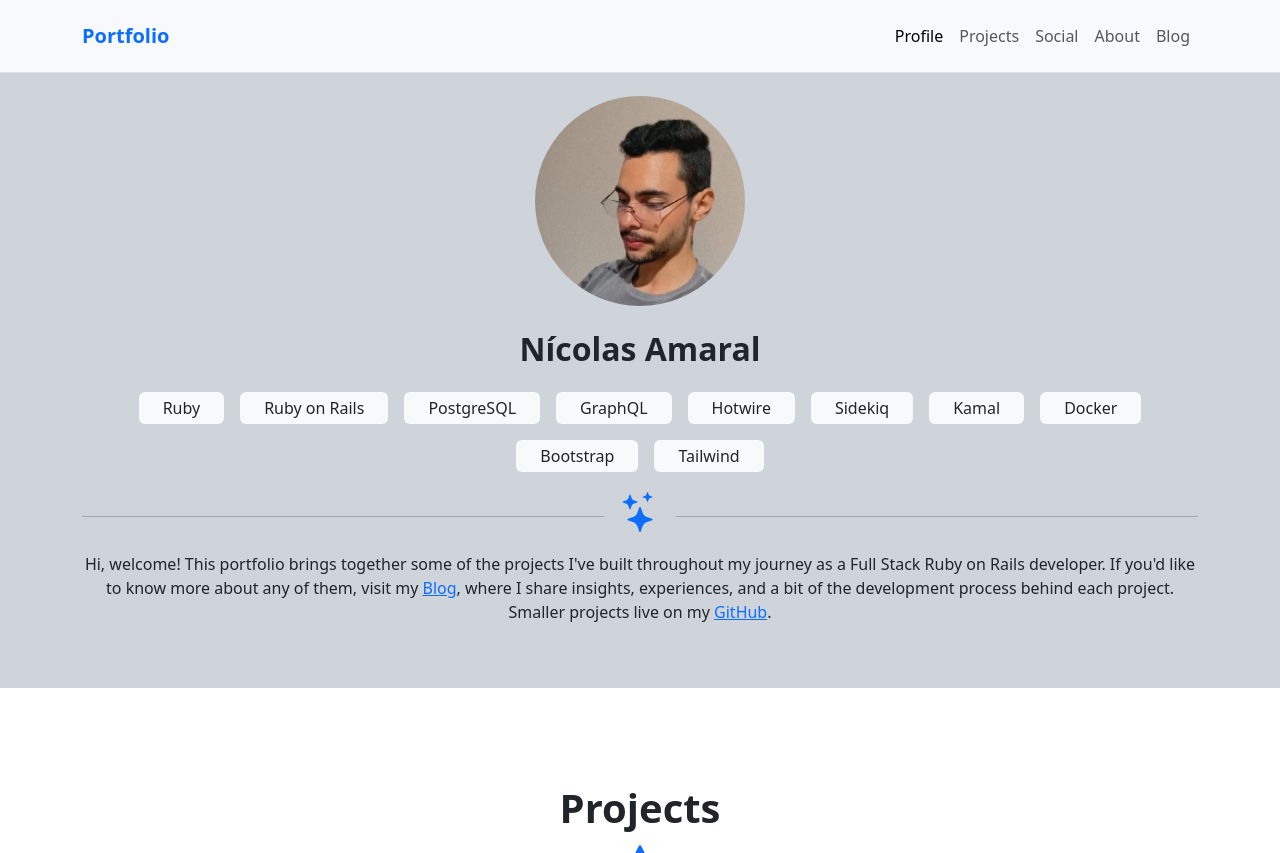
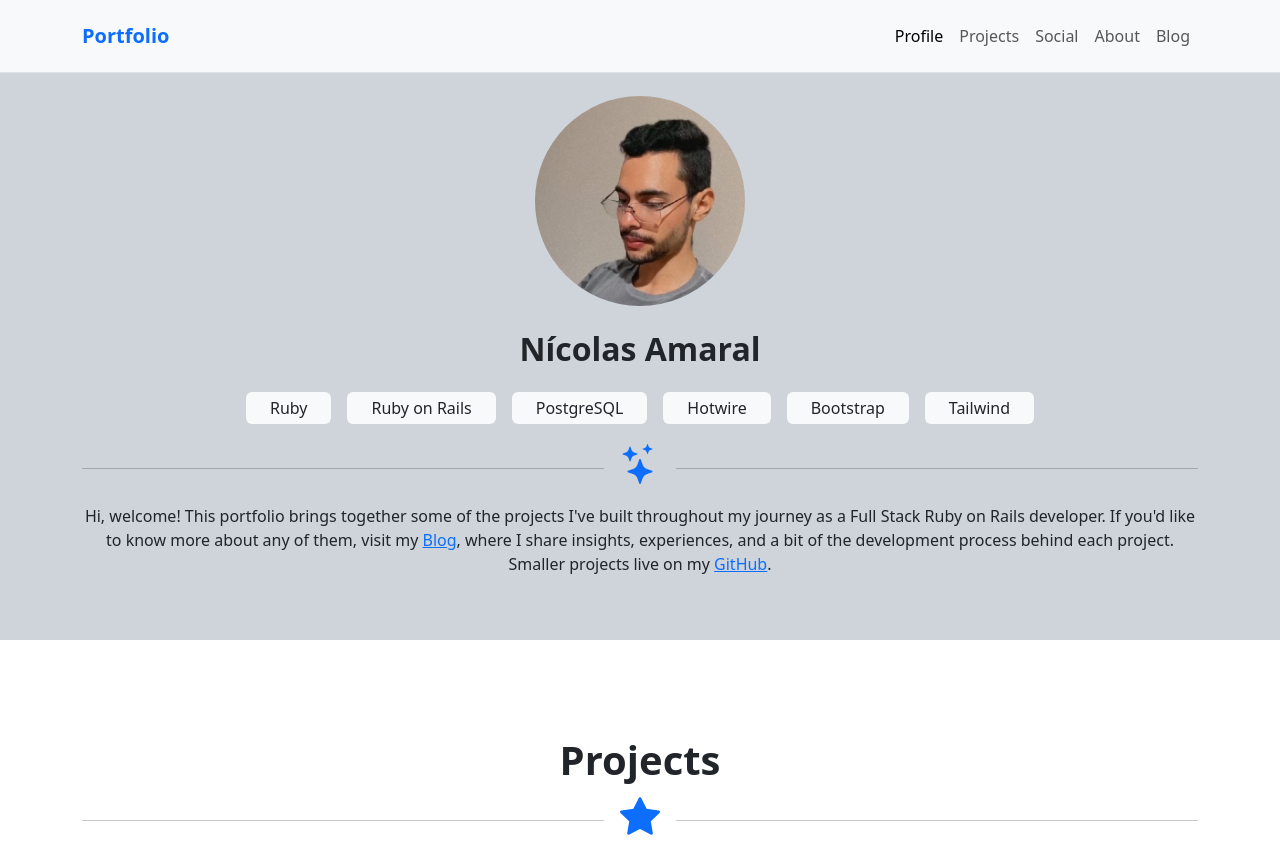
Before and after one commit to nicollinoxx/portfolio, a Jekyll site: the page built from index.markdown, in a window 1280 px wide and 900 px high, cut to the strip 0-853 px from the top of the window. Built offline with Jekyll 4.4.1, drawn with Linux system fonts in a browser that asks for light colours.

Commit message:
Redesign Boardgame Explorer thumbnail and trim homepage tools list

```diff
--- a/_config.yml
+++ b/_config.yml
@@ -12,11 +12,7 @@
   - "Ruby"
   - "Ruby on Rails"
   - "PostgreSQL"
-  - "GraphQL"
   - "Hotwire"
-  - "Sidekiq"
-  - "Kamal"
-  - "Docker"
   - "Bootstrap"
   - "Tailwind"
 
```
Also changed, not shown: 1 other file.
